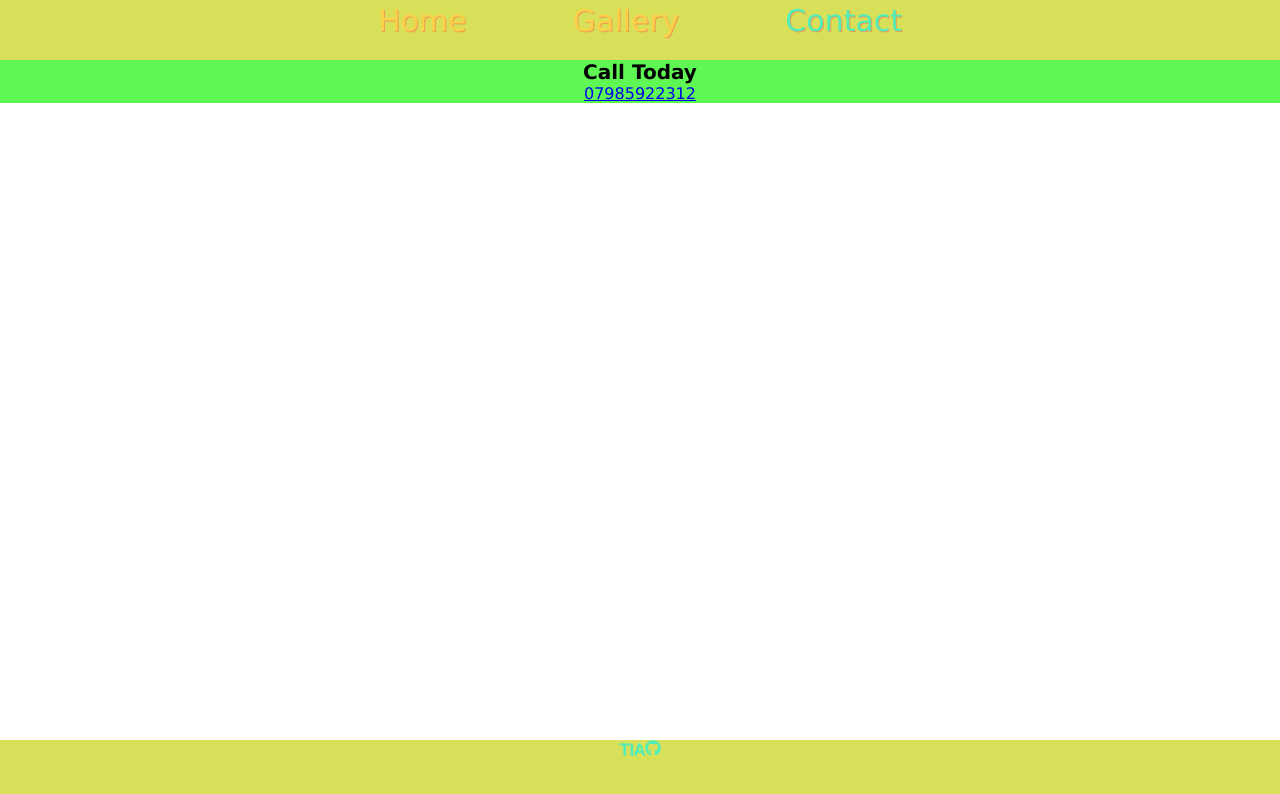
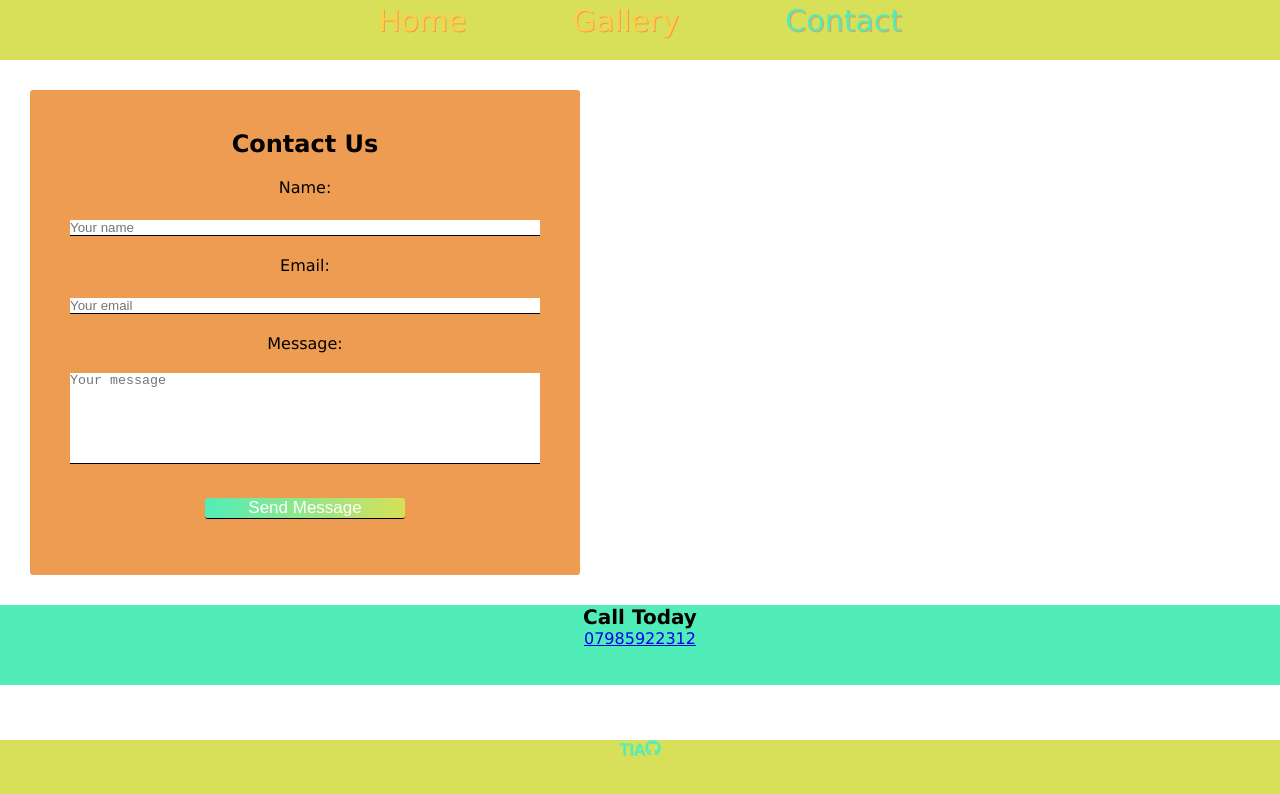
Before and after one commit to tyrkgithub/landscaping, a React (Create React App) app: page /contact in a window 1280 px wide. Shown: the top 794 px of the page. Built offline with nearby package versions, Linux system fonts and the light colour scheme.

Commit message:
added starter html and css for a contact form

```diff
--- a/src/components/aboveFooter/aboveFooter.css
+++ b/src/components/aboveFooter/aboveFooter.css
@@ -1,8 +1,10 @@
 .aboveFooter{
-background-color: var(--clr2);
+background-color: var(--clr1);
 margin: 0;
+height: 80px;
 
 }
-.aboveFooter h4 {
+h4 {
 font-size: 20px;
+margin: 0px;
 }
--- a/src/components/aboveFooter/aboveFooter.js
+++ b/src/components/aboveFooter/aboveFooter.js
@@ -7,7 +7,7 @@ import { Link } from "react-router-dom";
 function AboveFooter() {
   return (
     <div className="aboveFooter">
-      <h4 className="aboveFooter h4">Call Today</h4>
+      <h4>Call Today</h4>
       <Link to="tel:07985922312">07985922312</Link>
 
     </div>
--- a/src/components/belowHero/belowHero.css
+++ b/src/components/belowHero/belowHero.css
@@ -10,8 +10,8 @@
 
 .belowHero h2 {
   font-size: 40px;
-  color: var(--clr5);
-  text-shadow: 2px 2px var(--clr1);
+  color: var(--clr1);
+  text-shadow: 2px 2px var(--clr5);
   margin: 0;
 }
 
--- /dev/null
+++ b/src/components/contactForm/contactForm.css
@@ -0,0 +1,71 @@
+.form{
+    max-width: 550px;
+    width: 90%;
+    background: var(--clr5);
+    margin: 30px;
+    padding: 40px;
+    border-radius: 3px;
+    box-sizing: border-box;
+}
+
+h1 {
+    margin: 0;
+    text-align: center;
+
+}
+
+label {
+    display: block;
+    margin: 20px 0;
+}
+
+input, textarea {
+    width: 100%;
+    padding: 0;
+    box-sizing: border-box;
+    outline: none;
+    resize: none;
+    border: none;
+    border-bottom: 1px solid black;
+}
+
+input[type="text"]:focus, textarea:focus  {
+    border-bottom: 1px solid var(--clr1);
+}
+
+textarea::-webkit-scrollbar{
+    width: 4px;
+}
+
+textarea::-webkit-scrollbar-thumb {
+    background-color: var(--clr1);
+
+}
+
+.centr {
+    text-align: center;
+}
+
+input[type="submit"]{
+    margin-top: 30px;
+    width: 90%;
+    max-width: 200px;
+    background: linear-gradient(to right, var(--clr1), var(--clr3));
+    color: white;
+    font-size: 17px;
+    cursor: pointer;
+    border-radius: 3px;
+
+}
+
+.error {
+    color: red;
+}
+
+.error-border {
+    border-bottom: 1px solid red;
+}
+
+#success {
+    color: green;
+}
--- /dev/null
+++ b/src/components/contactForm/contactForm.js
@@ -0,0 +1,45 @@
+// importing various folders/libraries to use here
+import React from "react";
+import "./contactForm.css";
+
+//function that creates a hero element for the App
+function ContactForm() {
+
+//   const nameIn
+
+// function validateForm(){
+
+// }
+
+  return (
+    <div className="contactForm">
+     <div id="overlay">
+        <form className="form" onSubmit="event.preventDefault(); validateForm()">
+            <h1>Contact Us</h1>
+
+            <label for="name">Name:</label>
+            <input type="text" id="name" placeholder="Your name"/>
+            <small className="error"></small>
+
+            <label for="email">Email:</label>
+            <input type="text" id="email" placeholder="Your email"/>
+            <small className="error"></small>
+
+            <label for="message">Message:</label>
+            <textarea id="message" placeholder="Your message" rows="6"></textarea>
+            <small className="error"></small>
+
+            <div className="center">
+                <input type="submit" value="Send Message"/>
+                <p id="success"></p>
+            </div>
+
+
+        </form>
+     </div>
+    </div>
+  );
+}
+
+//exports the file to be used elsewhere
+export default ContactForm;
--- a/src/pages/contact.js
+++ b/src/pages/contact.js
@@ -1,5 +1,6 @@
 import React from "react";
 import "../pages/pages.css";
+import ContactForm from "../components/contactForm/contactForm";
 
 
 
@@ -7,7 +8,7 @@ import "../pages/pages.css";
 function Contact() {
   return (
     <section className="body section">
-
+     <ContactForm/>
     </section>
   );
 }
```
Also changed, not shown: 1 other file (tests, documents, lock files or other folders).
